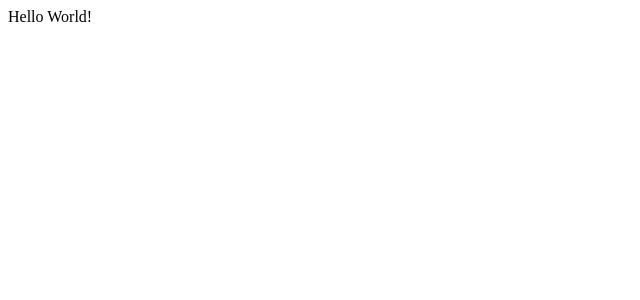
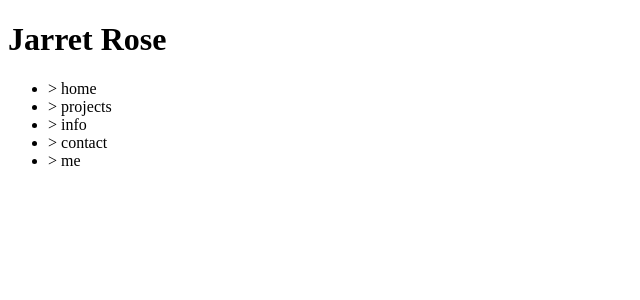
Before and after one commit to jarretrose/jarretrose.github.io, a React (Vite) app: page / in a window 1280 px wide. Shown: the top 300 px of the page, without its empty margins (0-640 px from the left). Built offline with nearby package versions, Linux system fonts and the light colour scheme.

Commit message:
Adding some filler display.

```diff
--- a/src/App.tsx
+++ b/src/App.tsx
@@ -1,5 +1,16 @@
 const App = () => {
-  return <div>Hello World!</div>;
+  return (
+    <div>
+      <h1>Jarret Rose</h1>
+      <ul>
+        <li>{`> home`}</li>
+        <li>{`> projects`}</li>
+        <li>{`> info`}</li>
+        <li>{`> contact`}</li>
+        <li>{`> me`}</li>
+      </ul>
+    </div>
+  );
 };
 
 export default App;
```
